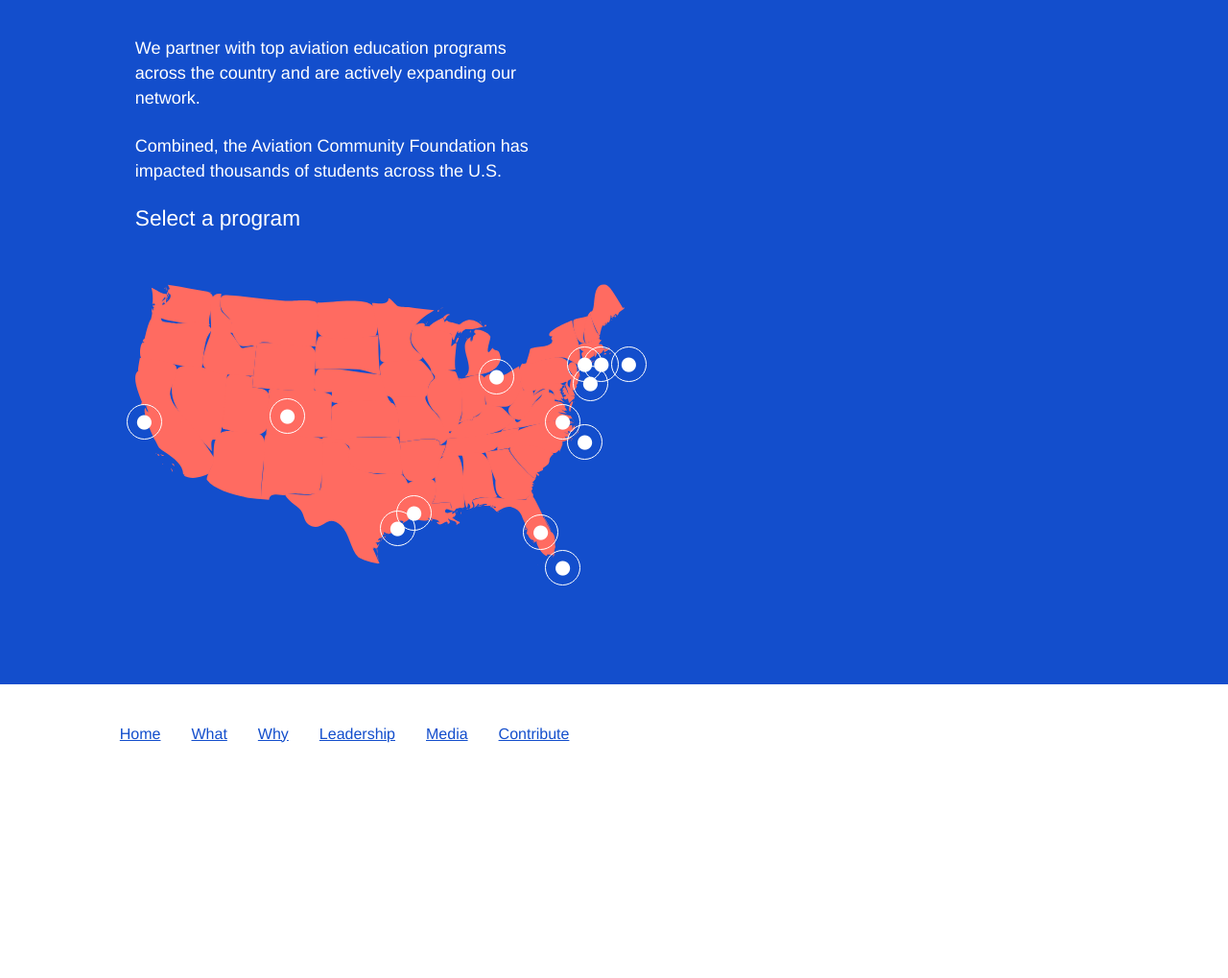
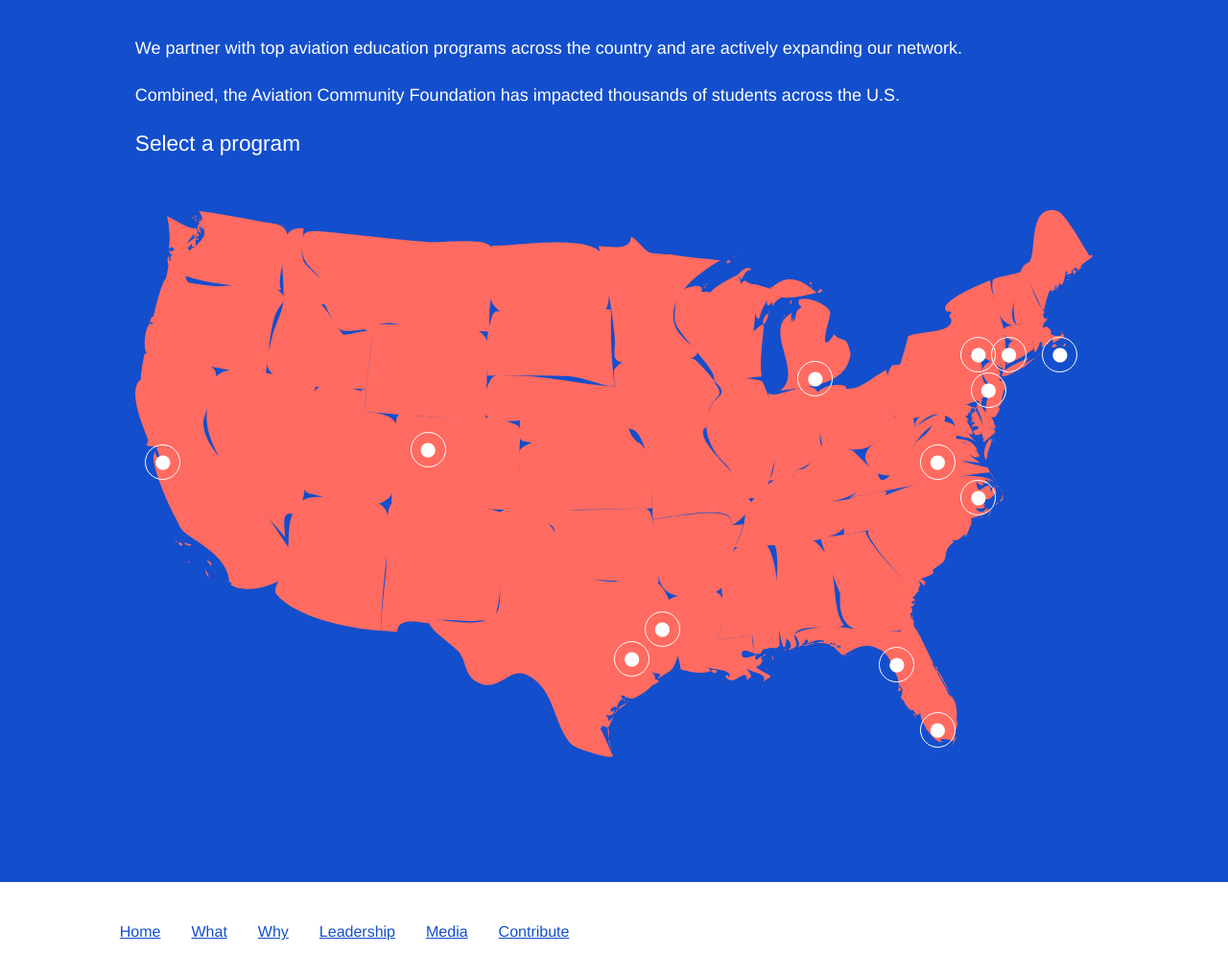
Before and after one commit to twaldorf/acf2017, a website: page index.html in a window 1280 px wide. Shown: the part 3464-4483 px from the top of the page at 96% size. Before the commit the page ends 4280 px from the top, so only its background shows below. Drawn offline with Linux system fonts and the light colour scheme.

Commit message:
add mobile fallback for map

```diff
--- a/css/styles.css
+++ b/css/styles.css
@@ -285,7 +285,7 @@
 }
 .map {
   padding:0;
-  min-width: 48%;
+  /* min-width: 48%; */
   position:relative;
 }
 .map-container {
@@ -300,6 +300,11 @@
 }
 .map .col-2 {
   padding: 0;
+}
+@media screen and (max-width: 1290px) {
+  .map-container .row .col-2 {
+    width:100%;
+  }
 }
 body {
   font-family: 'museo-sans', 'Helvetica', 'Arial', 'sans-serif';
```
